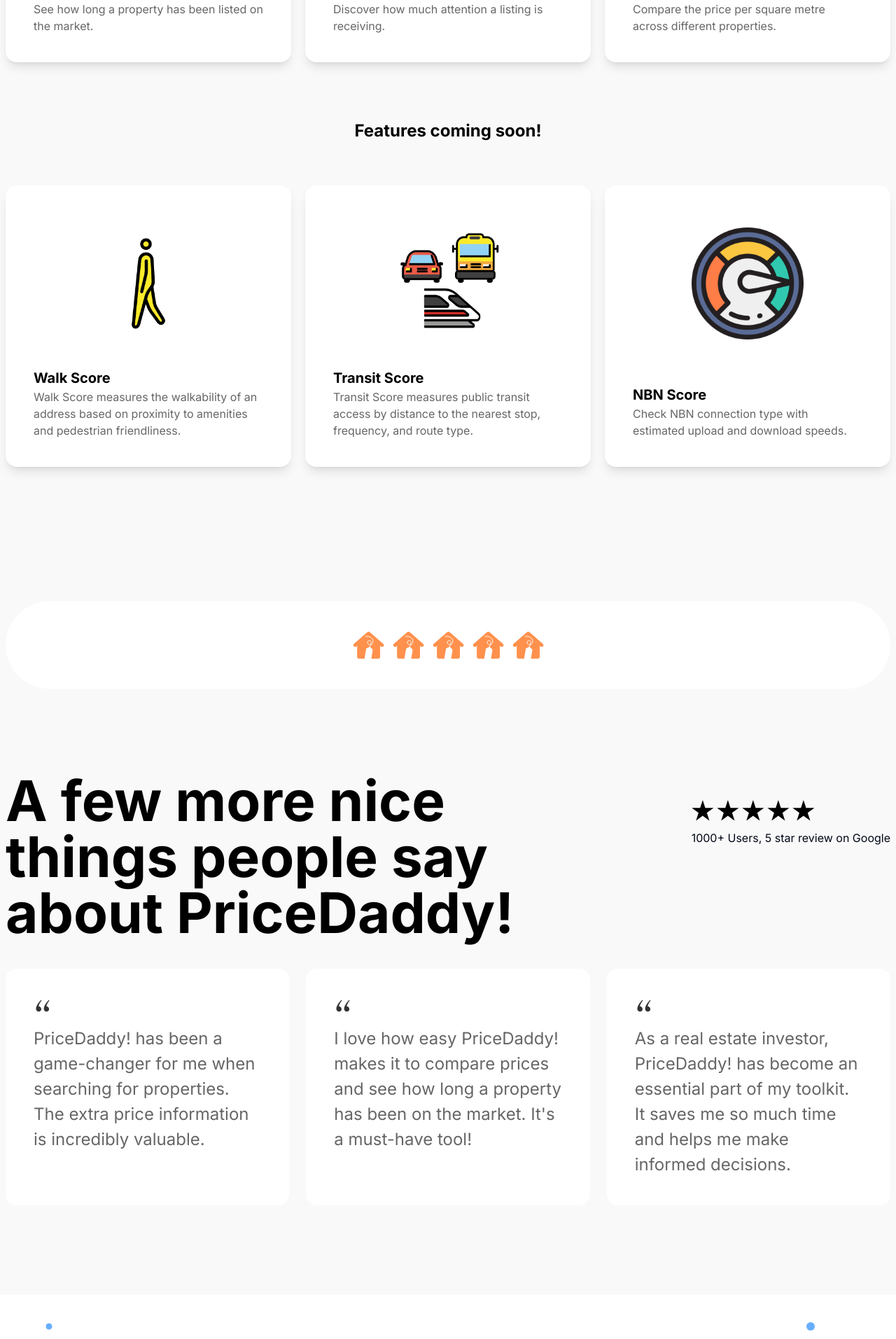
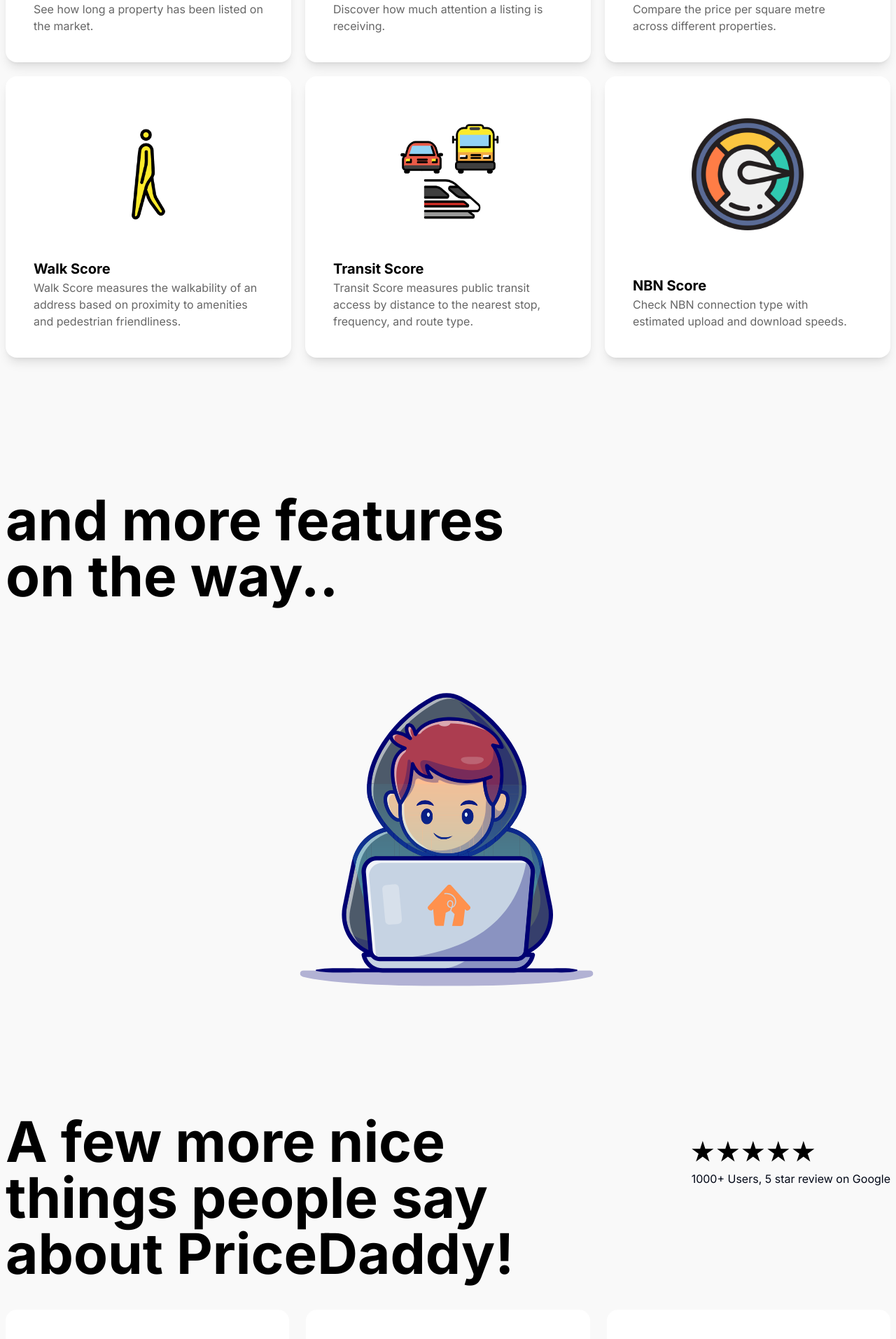
Before and after one commit to algology/pricedaddywebsite, a Next.js app: page / in a window 1280 px wide. Shown: the part 2446-4359 px from the top of the page at 70% size. Built offline with nearby package versions, Linux system fonts and the light colour scheme.

Commit message:
more features on the way svg

```diff
--- a/app/page.tsx
+++ b/app/page.tsx
@@ -8,6 +8,7 @@
 import walkScoreImage from "../public/walkscore.png";
 import transitScoreImage from "../public/transitscore.png";
 import nbnConnectionImage from "../public/dial.png";
+import coding from "../public/coding.svg";
 
 export default function Home() {
   return (
@@ -149,7 +150,7 @@
               to price guides find out:
             </p>
           </div>
-          <div className="grid grid-cols-1 sm:grid-cols-3 gap-5 pb-10">
+          <div className="grid grid-cols-1 sm:grid-cols-3 gap-5">
             <div className="w-full h-auto rounded-2xl flex flex-col justify-between gap-5 p-10 bg-white shadow-lg">
               <div className="w-full sm:h-[200px] h-[150px] grid place-items-center">
                 <div className="w-full sm:h-[200px] h-[150px] grid place-items-center">
@@ -217,10 +218,6 @@
             </div>
           </div>
 
-          <h2 className="text-black md:text-[24px] text-[20px] font-bold leading-[150%] text-center p-10">
-            Features coming soon!
-          </h2>
-
           <div className="grid grid-cols-1 sm:grid-cols-3 gap-5 mt-5">
             <div className="w-full h-auto rounded-2xl flex flex-col justify-between gap-5 p-10 bg-white shadow-lg">
               <div className="w-full sm:h-[200px] h-[150px] grid place-items-center">
@@ -285,19 +282,22 @@
 
       <div className="bg-[#F9F9F9] py-12">
         <section className="w-full max-w-7xl mx-auto px-5 sm:px-2">
-          <div className="pb-10 w-auto">
-            <div className="block">
-              <div className="sm:p-10 p-5 w-full rounded-full bg-white flex flex-row gap-3 justify-center">
-                <Image src={logo} alt="Logo" width={45} height={45} />
-                <Image src={logo} alt="Logo" width={45} height={45} />
-                <Image src={logo} alt="Logo" width={45} height={45} />
-                <Image src={logo} alt="Logo" width={45} height={45} />
-                <Image src={logo} alt="Logo" width={45} height={45} />
-              </div>
+          <div className="flex flex-col gap-10">
+            <div className="flex sm:flex-row sm:gap-0 flex-col gap-5 justify-between items-baseline">
+              <h1 className="md:text-[80px] sm:text-[64px] text-[36px] font-[700] text-black sm:leading-[100%] leading-[120%] max-w-3xl">
+                and more features on the way..
+              </h1>
+            </div>
+            <div className="sm:p-10 p-5 w-full rounded-full  flex flex-row gap-3 justify-center">
+              <Image src={coding} alt="Logo" width={512} height={512} />
             </div>
           </div>
+        </section>
+      </div>
 
-          <div className="flex flex-col gap-10 py-20">
+      <div className="bg-[#F9F9F9] py-12">
+        <section className="w-full max-w-7xl mx-auto px-5 sm:px-2">
+          <div className="flex flex-col gap-10">
             <div className="flex sm:flex-row sm:gap-0 flex-col gap-5 justify-between items-baseline">
               <h1 className="md:text-[80px] sm:text-[64px] text-[36px] font-[700] text-black sm:leading-[100%] leading-[120%] max-w-3xl">
                 A few more nice things people say about PriceDaddy!
@@ -466,14 +466,16 @@
         </div>
       </section>
 
-      <div className="flex justify-center">
-        <Image
-          src={logo}
-          alt="Logo"
-          width={620}
-          height={427}
-          className="dark:rotate-0 transition-all antialiased"
-        />
+      <div className="pb-10 w-auto">
+        <div className="block">
+          <div className="sm:p-10 p-5 w-full rounded-full bg-white flex flex-row gap-3 justify-center">
+            <Image src={logo} alt="Logo" width={45} height={45} />
+            <Image src={logo} alt="Logo" width={45} height={45} />
+            <Image src={logo} alt="Logo" width={45} height={45} />
+            <Image src={logo} alt="Logo" width={45} height={45} />
+            <Image src={logo} alt="Logo" width={45} height={45} />
+          </div>
+        </div>
       </div>
       <footer className="w-full h-[70px] border-t border-black border-opacity-20 py-5 px-5 text-center">
         <div className="max-w-7xl mx-auto">
```
Also changed, not shown: public/coding.svg (added).
